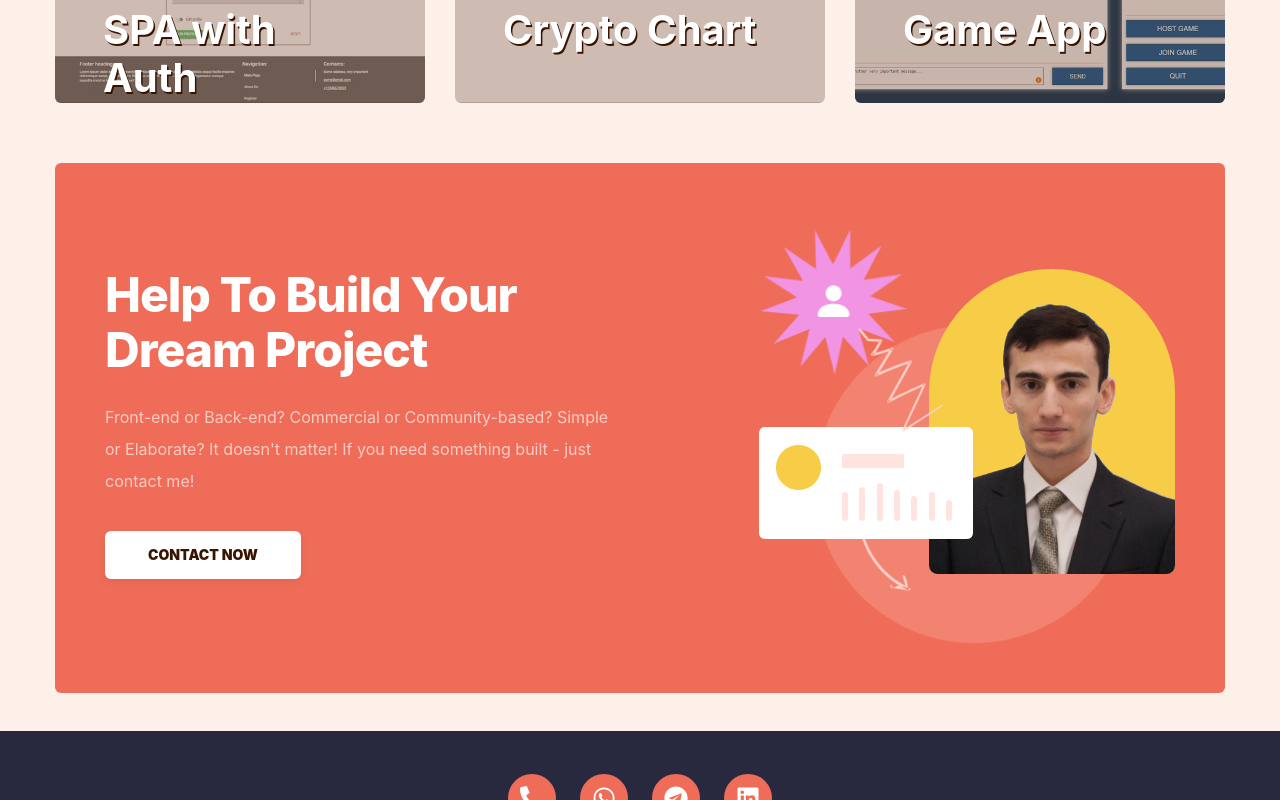
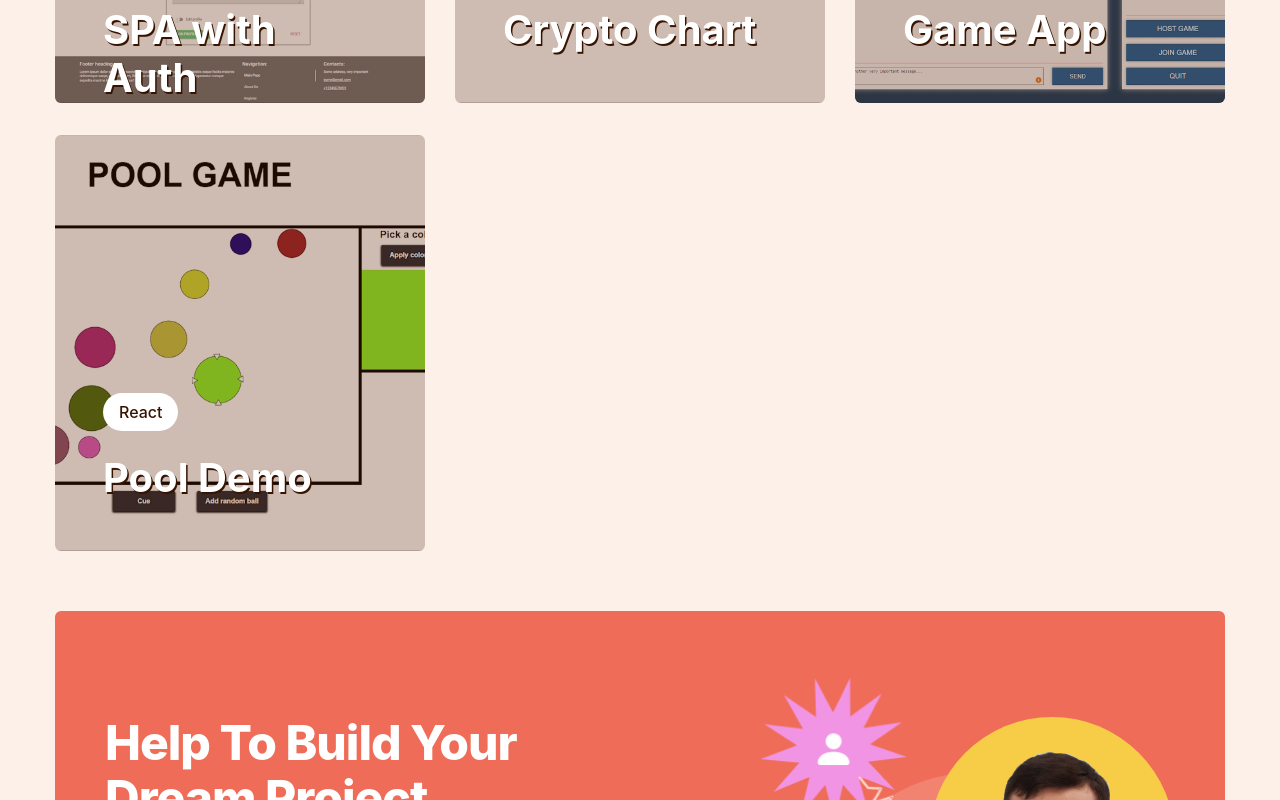
Before and after one commit to user530/portfolio, a React (Create React App) app: page / in a window 1280 px wide. Shown: the part 700-1500 px from the top of the page. Built offline with nearby package versions, Linux system fonts and the light colour scheme.

Commit message:
Added Pool Demo to the project list

```diff
--- a/src/App.tsx
+++ b/src/App.tsx
@@ -58,6 +58,13 @@ const portfolioPageProps: IPortfolioPage = {
         tags: ['React', 'SocketIO', 'NestJs'],
         shortDescription: 'Multiplayer game portal with test game (Tic-Tac-Toe). Front end build using vanila React, data storage using Redux store, API services using Axios, SocketIO for the web socket interactions. Back end is NestJS and Postgres DB. This app is built in 3 layers - hub, lobby and game itself. Allows for the general, private (DM) and room based chats. Game is a placeholder, but abstraction will work for any turn based game.',
       },
+      {
+        name: 'Pool Demo',
+        imgName: 'PoolApp.jpg',
+        href: 'http://app4.m.timarsuev.fvds.ru',
+        tags: ['React'],
+        shortDescription: 'Simple pool demo simulation. The lack of libraries was the main condition of the test. Inelastic collision simulation with friction. Game allows user to interact with balls using mouse and select and change balls colors. Due to time constraints, continuous collision detection wasn\'t implemented. In cue mode - move cursor to hit balls (try toggling it if it clips through balls), in selection mode - choose color prom pallet and apply it.',
+      },
     ]
   },
   aboutSectionProps: {
```
Also changed, not shown: public/PoolApp.jpg (added).
